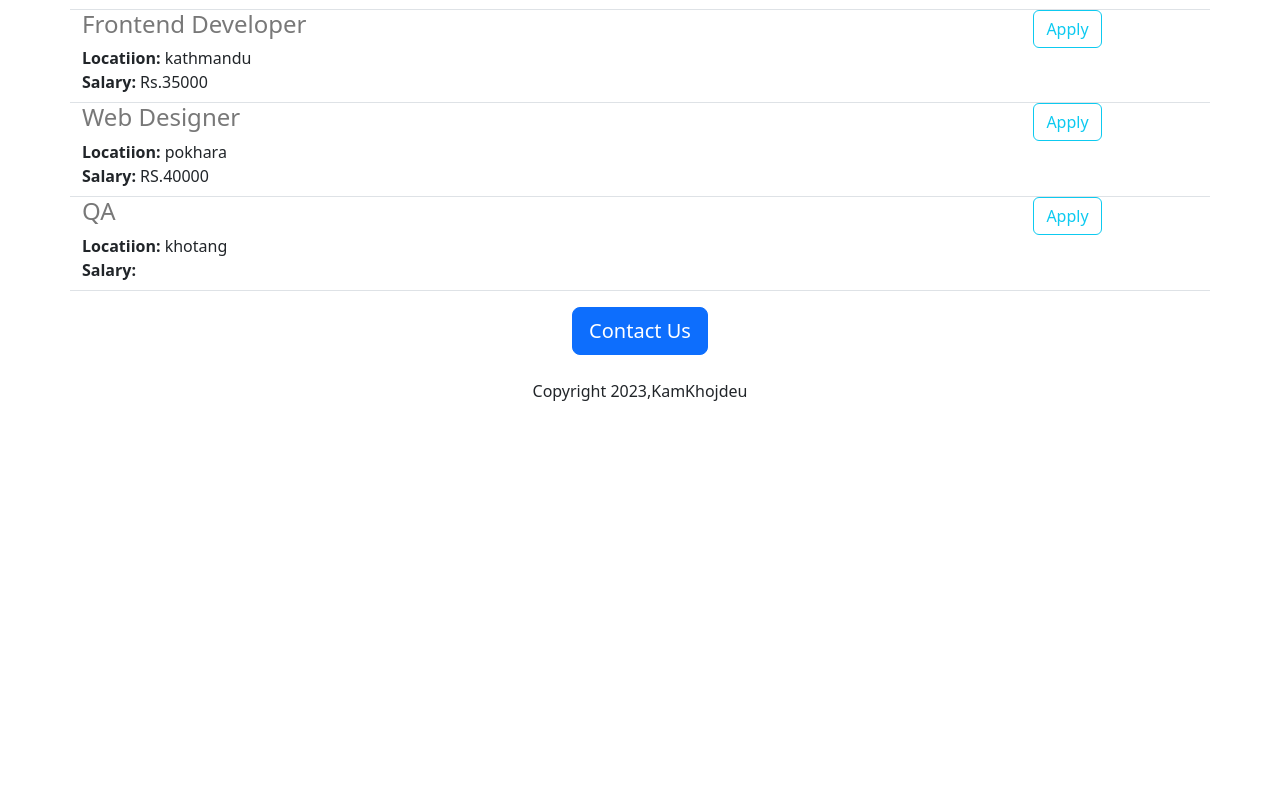
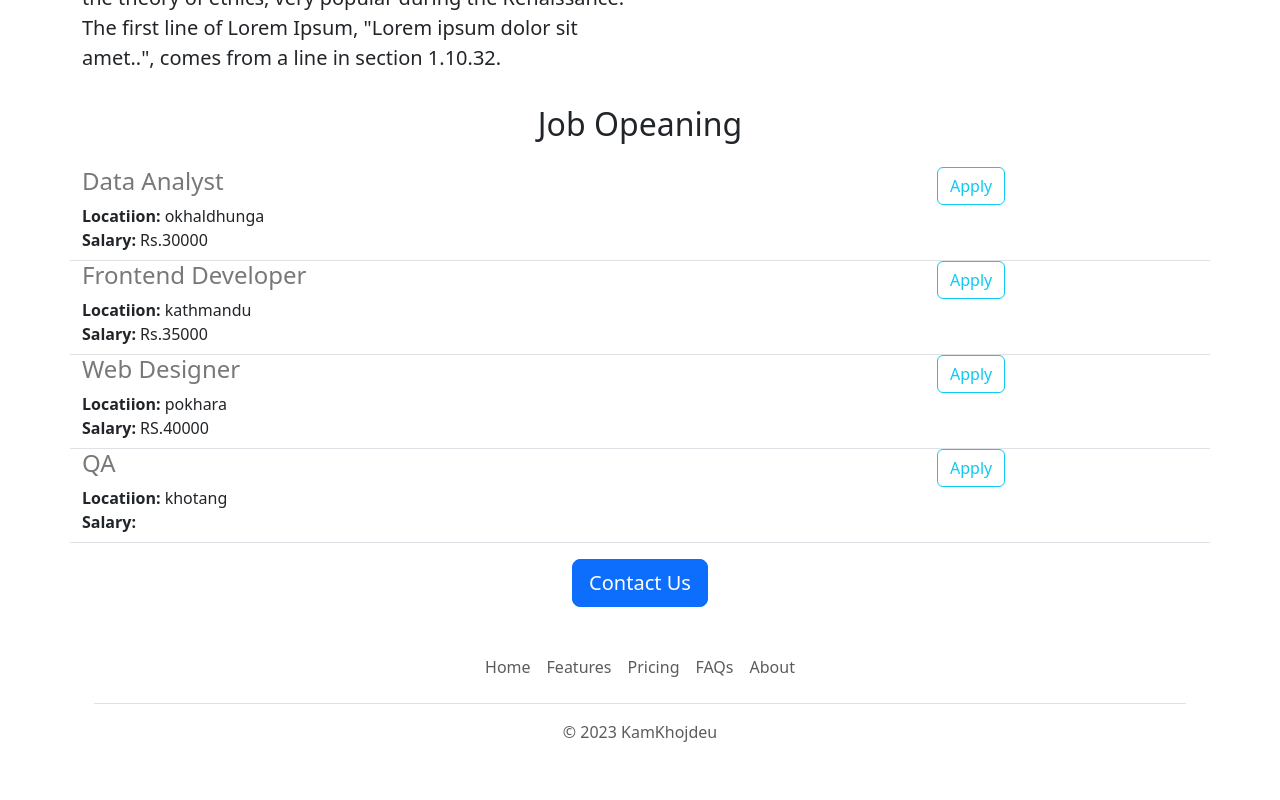
Before and after one commit to mrboss92/bit8-project, a Flask app: page / in a window 1280 px wide. Shown: the part 859-1659 px from the top of the page. Before the commit the page ends 1260 px from the top, so only its background shows below. Run offline with Flask 3, Linux system fonts and the light colour scheme.

Commit message:
button function ani anv bar

```diff
--- /dev/null
+++ b/templates/footer.html
@@ -0,0 +1,12 @@
+<div class="container">
+  <footer class="py-3 my-4">
+    <ul class="nav justify-content-center border-bottom pb-3 mb-3">
+      <li class="nav-item"><a href="#" class="nav-link px-2 text-body-secondary">Home</a></li>
+      <li class="nav-item"><a href="#" class="nav-link px-2 text-body-secondary">Features</a></li>
+      <li class="nav-item"><a href="#" class="nav-link px-2 text-body-secondary">Pricing</a></li>
+      <li class="nav-item"><a href="#" class="nav-link px-2 text-body-secondary">FAQs</a></li>
+      <li class="nav-item"><a href="#" class="nav-link px-2 text-body-secondary">About</a></li>
+    </ul>
+    <p class="text-center text-body-secondary">&copy; 2023 KamKhojdeu</p>
+  </footer>
+</div>
--- a/templates/home.html
+++ b/templates/home.html
@@ -10,17 +10,27 @@
         height:360px;
         object-fit:cover;
         width:100%;
+        margin-bottom:16px;
 
       }
     </style>
 
   </head>
   <body>
+    {% include 'nav.html' %}
+     <img class ="img-fluid" id="banner" src="https://bit8-project.mukeshrajbhanda.repl.co/static/banner.jpg" >
     <div class="container">
        <h1 class="text-center mt-2 mb-4">Kam Khojdeu</h1>
-        <img class ="img-fluid" id="banner" src="https://bit8-project.mukeshrajbhanda.repl.co/static/banner.jpg" >
-        <h2 class="text-center">About Kam Khojdeu</h2>
-        <p class="lead" >Contrary to popular belief, Lorem Ipsum is not simply random text. It has roots in a piece of classical Latin literature from 45 BC, making it over 2000 years old. Richard McClintock, a Latin professor at Hampden-Sydney College in Virginia, looked up one of the more obscure Latin words, consectetur, from a Lorem Ipsum passage, and going through the cites of the word in classical literature, discovered the undoubtable source. Lorem Ipsum comes from sections 1.10.32 and 1.10.33 of "de Finibus Bonorum et Malorum" (The Extremes of Good and Evil) by Cicero, written in 45 BC. This book is a treatise on the theory of ethics, very popular during the Renaissance. The first line of Lorem Ipsum, "Lorem ipsum dolor sit amet..", comes from a line in section 1.10.32.</p>
+
+      <div class="row" style="margin-bottom:16px;">
+        <div class="col-md-6">
+        <p class="lead" >Contrary to popular belief, Lorem Ipsum is not simply random text. It has roots in a piece of classical Latin literature from 45 BC, making it over 2000 years old. Richard McClintock, a Latin professor at Hampden-Sydney College in Virginia, looked up one of the more obscure Latin words, consectetur, from a Lorem Ipsum passage, and going through the cites of the word in classical literature, discovered the undoubtable source. Lorem Ipsum comes from sections 1.10.32 and 1.10.33 of "de Finibus Bonorum et Malorum" (The Extremes of Good and Evil) by Cicero, written in 45 BC. This book is a treatise on the theory of ethics, very popular during the Renaissance. The first line of Lorem Ipsum, "Lorem ipsum dolor sit amet..", comes from a line in section 1.10.32.
+      </p>
+        </div>
+          <div class="d-none d-md-block col-6">
+            <img src="/static/emp1.jpg" style="height:320px; border-                    radius:4px;">
+          </div>
+      </div>
         <h2 class="text-center mt-2 mb-4">Job Opeaning</h2>
         <p >
           {% for job in jobs %}
@@ -29,8 +39,9 @@
         </p>
         <div class="text-center" >
           <button class="btn btn-primary btn-lg">Contact Us</button>
-          <p class="mt-4">Copyright 2023,KamKhojdeu</p>
+
         </div>
+      {% include 'footer.html' %}
       </div>
   </body>
 </html>
--- a/templates/jobiteam.html
+++ b/templates/jobiteam.html
@@ -11,7 +11,7 @@
     </div>
     {% endif %}
    </div >
-  <div class="col-3 text-center align-middle" ">
-     <button type="button" class="btn btn-outline-info">Apply</button>
+  <div class="col-3 padding-right:16px;">
+     <a href="mailto:kamkhojdey@support.com?subject=Application for               {{job['title']}}" type="button" class="btn btn-outline-info">Apply</a>
   </div>
 </div>
--- /dev/null
+++ b/templates/nav.html
@@ -0,0 +1,9 @@
+<nav class="navbar shadow-sm fixed-top bg-white">
+  <div class="container-fluid">
+    <a class="navbar-brand" href="#">
+      <img src="/static/kk-logo.png" alt="Logo" width="30" height="24" class="d-inline-block align-text-top">
+      KamKhojdeu
+    </a>
+  </div>
+</nav>
+<div style="height:56px"></div>
```
Also changed, not shown: static/emp2.jpg (added), static/kk-logo.png (added), 1 other file.
